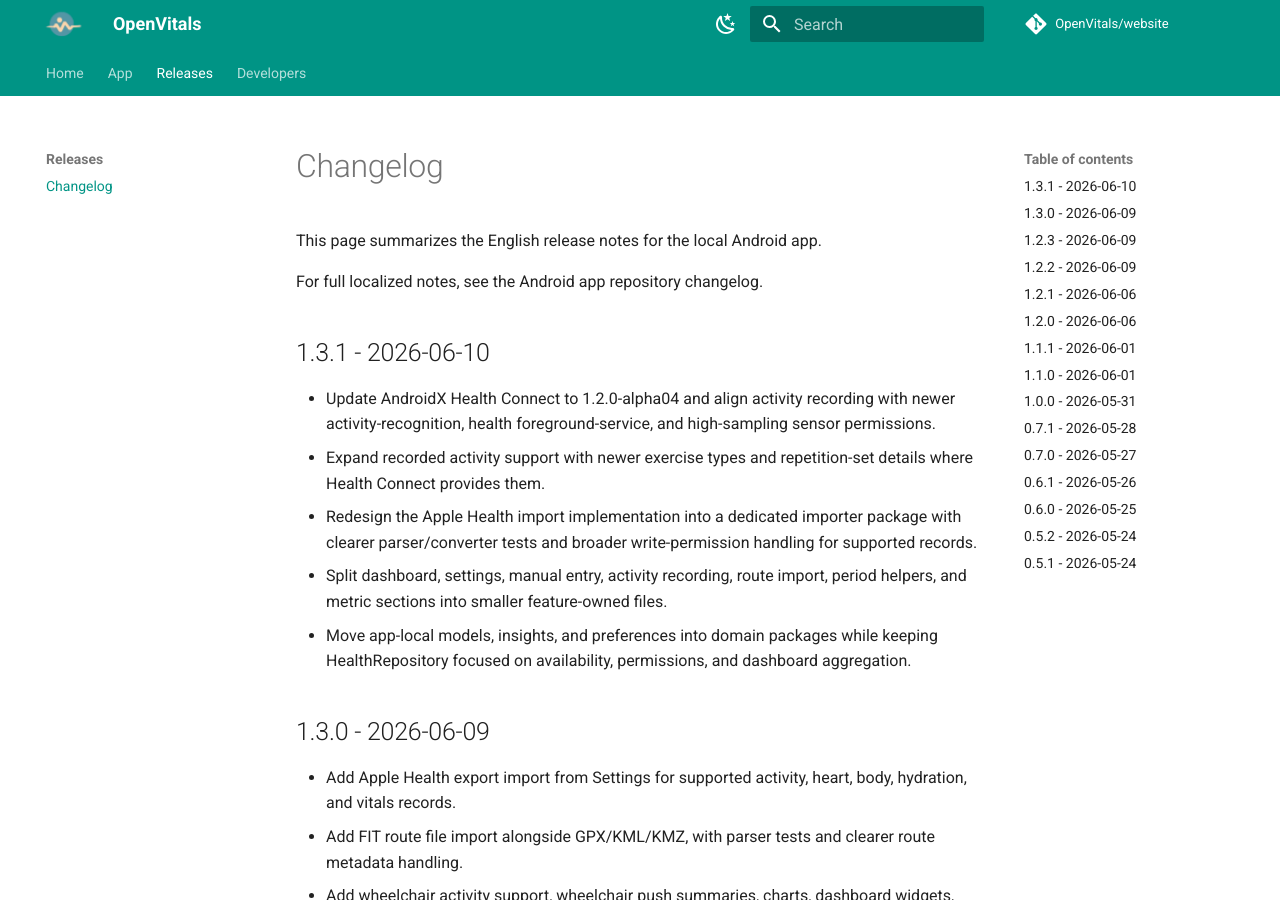
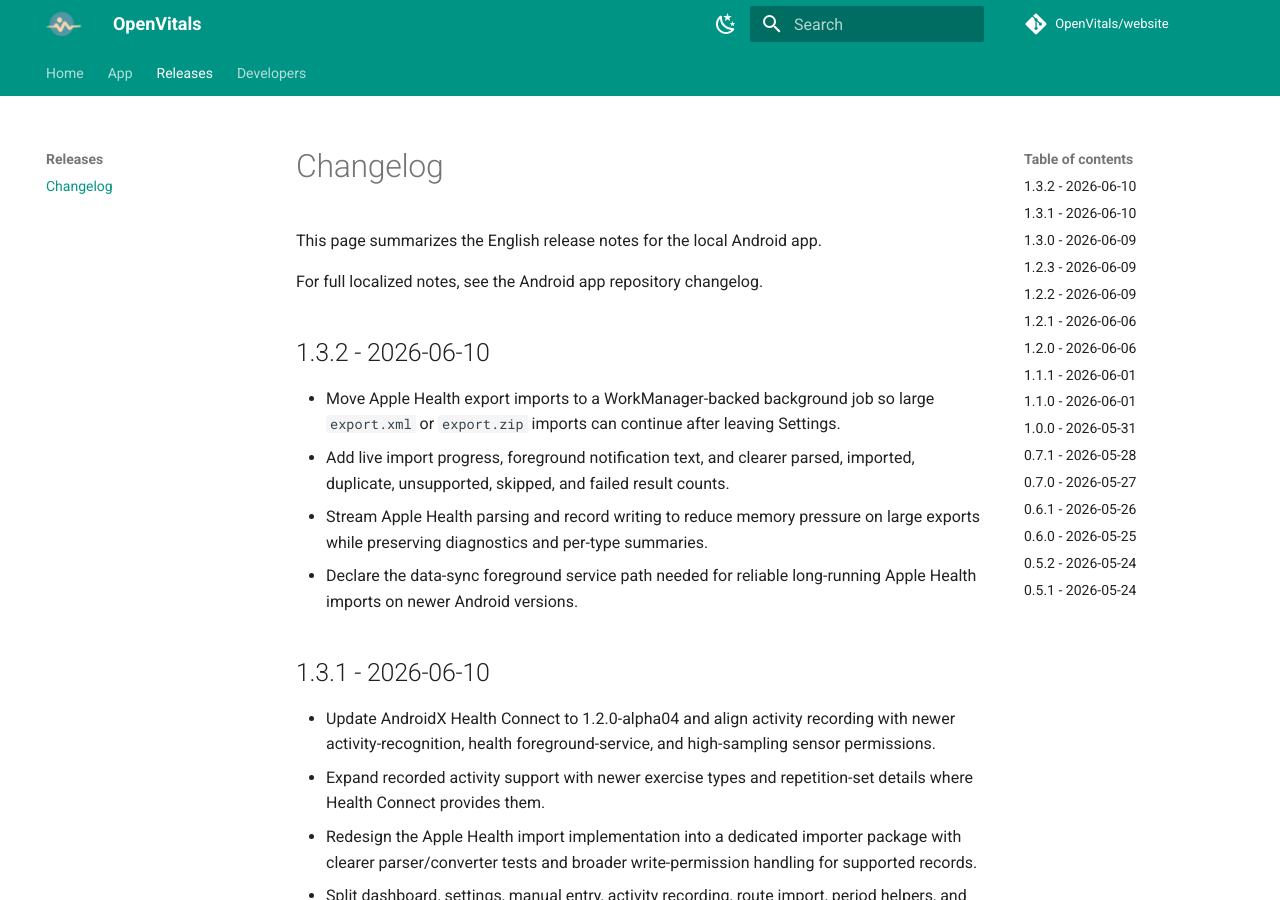
Before and after one commit to OpenVitals-MTU/docs, an MkDocs documentation site: the page built from docs/releases/changelog.md, in a window 1280 px wide and 900 px high. Built offline with MkDocs 1.6.1 and Material for MkDocs 9.7.7, drawn with Linux system fonts in a browser that asks for light colours.

Commit message:
docs: update for 1.3.2 release

```diff
--- a/docs/releases/changelog.md
+++ b/docs/releases/changelog.md
@@ -3,6 +3,13 @@
 This page summarizes the English release notes for the local Android app.
 
 For full localized notes, see the Android app repository changelog.
+
+## 1.3.2 - 2026-06-10
+
+- Move Apple Health export imports to a WorkManager-backed background job so large `export.xml` or `export.zip` imports can continue after leaving Settings.
+- Add live import progress, foreground notification text, and clearer parsed, imported, duplicate, unsupported, skipped, and failed result counts.
+- Stream Apple Health parsing and record writing to reduce memory pressure on large exports while preserving diagnostics and per-type summaries.
+- Declare the data-sync foreground service path needed for reliable long-running Apple Health imports on newer Android versions.
 
 ## 1.3.1 - 2026-06-10
 
```
Also changed, not shown: docs/app/features.md (+2 -2 lines), docs/app/getting-started.md (+1 -1 lines), docs/app/health-connect.md (+2 -0 lines), docs/app/permissions.md (+3 -2 lines), docs/index.md (+1 -1 lines).
